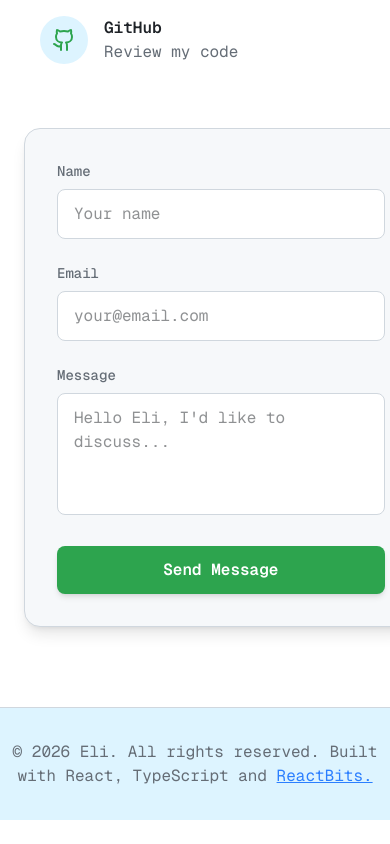
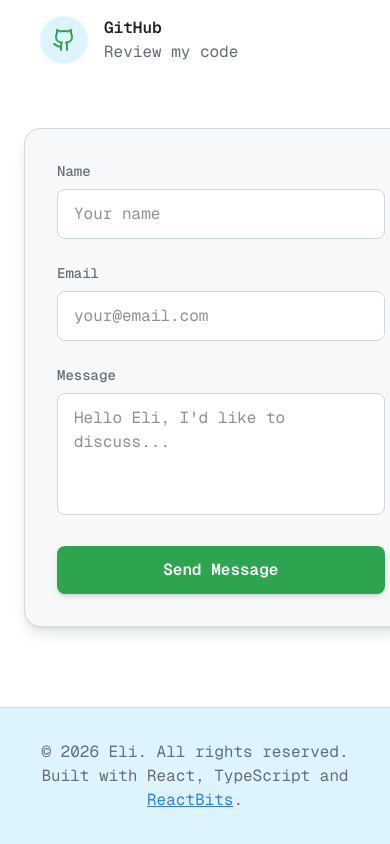
Before and after one commit to elli1216/eli, a React (Vite) app: page / in a window 390 px wide. Shown: the part 7770-8614 px from the top of the page. Before the commit the page ends 8590 px from the top, so only its background shows below. Built offline with nearby package versions, Linux system fonts and the light colour scheme.

Commit message:
add a padding to footer when in mobile view

```diff
--- a/components/Footer.tsx
+++ b/components/Footer.tsx
@@ -2,11 +2,11 @@ import React from 'react';
 
 export const Footer: React.FC = () => {
   return (
-    <footer className="py-8 bg-accent border-t text-center">
+    <footer className="py-8 px-5 md:px-0 bg-accent border-t text-center">
       <p className="text-muted-foreground">
         © {new Date().getFullYear()} Eli. All rights reserved. Built with React, TypeScript and
         {" "}
-        <a href="https://www.reactbits.dev/" target='blank' className='text-blue-500 underline'>ReactBits.</a>
+        <a href="https://www.reactbits.dev/" target='blank' className='text-blue-500 underline'>ReactBits</a>.
       </p>
     </footer>
   );
```
